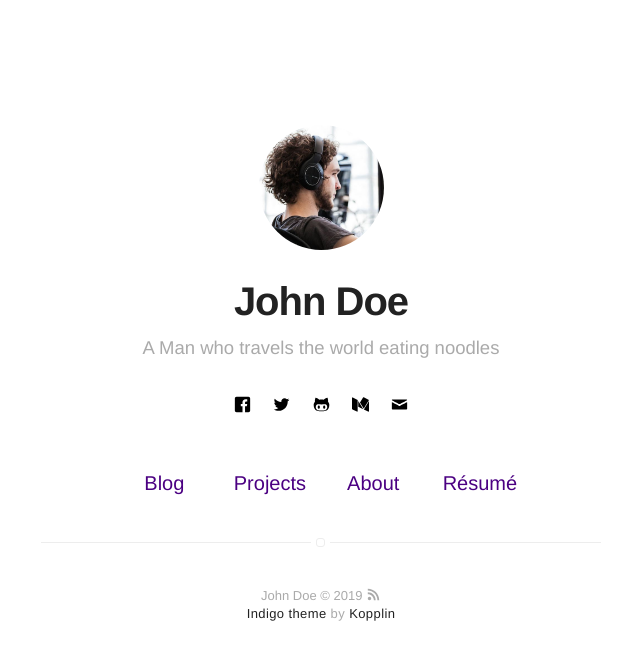
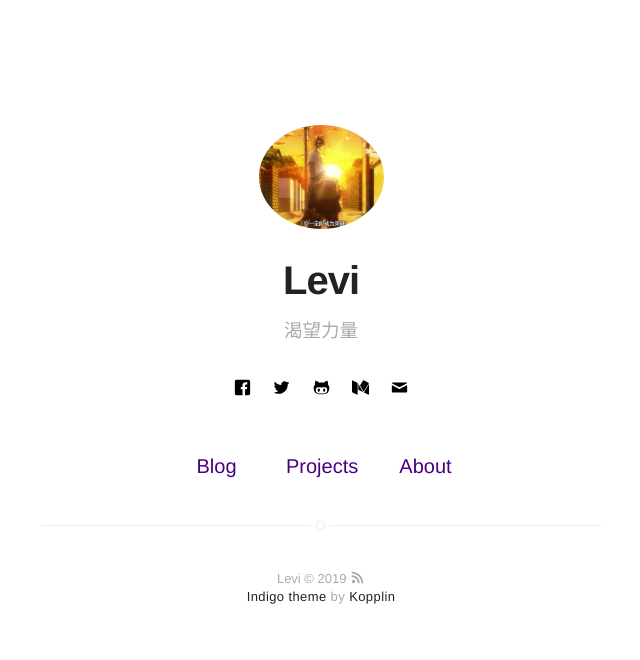
Before and after one commit to AndroidLevi/AndroidLevi.github.io, a Jekyll site: the page built from index.html, in a window 1280 px wide. Shown: the top 660 px of the page, without its empty margins (319-959 px from the left). Built offline with Jekyll 4.4.1, drawn with Linux system fonts in a browser that asks for light colours.

Commit message:
change info and picture

```diff
--- a/_config.yml
+++ b/_config.yml
@@ -1,22 +1,22 @@
 # main text of home
-name: John Doe
-bio: A Man who travels the world eating noodles
+name: Levi
+bio: 渴望力量
 
 # twitter summary info
-description: A blog about technology and stuff related
+description: 回头看看，其实自己并不是一无所有
 
 # if it's an external image, update below for true
 # better with square images
 external-image: false
-picture: assets/images/profile.jpg
+picture: assets/images/toBeHero.png
 
 # If you want to include your resume, set to true
 # and specify source (external or local).
-resume: true
-resume-external: true
-resume-url: https://google.com/?q=my+resume
+#resume: true
+#resume-external: true
+#resume-url: https://google.com/?q=my+resume
 
-url: https://koppl.in/indigo
+url: https://androidlevi.github.io/
 # your url: http://USERNAME.github.io
 
 permalink: /:title/
@@ -51,21 +51,21 @@ github: mygithub
 medium: medium
 # vimeo: myvimeo
 # lanyrd: mylanyrd
-email: myemail@gmail.com
+email: 1162990795@qq.com
 
 authors:
-    johndoe:
-        name: John Doe
-        bio: A Man who travels the world eating noodles
+    Levi:
+        name: little Levi
+        bio: 给我力量
         external-image: false
-        picture: assets/images/profile.jpg
-        twitter: johndoe
-    jamesfoster:
-        name: James Foster
-        bio: A Man who develops software with coffee
-        external-image: false
-        picture: assets/images/james.jpg
-        twitter: jamesfoster
+        picture: assets/images/toBeHero.png
+#        twitter: johndoe
+#    jamesfoster:
+#       name: James Foster
+#       bio: A Man who develops software with coffee
+#        external-image: false
+#       picture: assets/images/james.jpg
+#        twitter: jamesfoster
 
 # do you want a larger site? change the option below
 # options: [normal, large] | default: normal
```
Also changed, not shown: assets/images/toBeHero.png (added), 2 other files.
